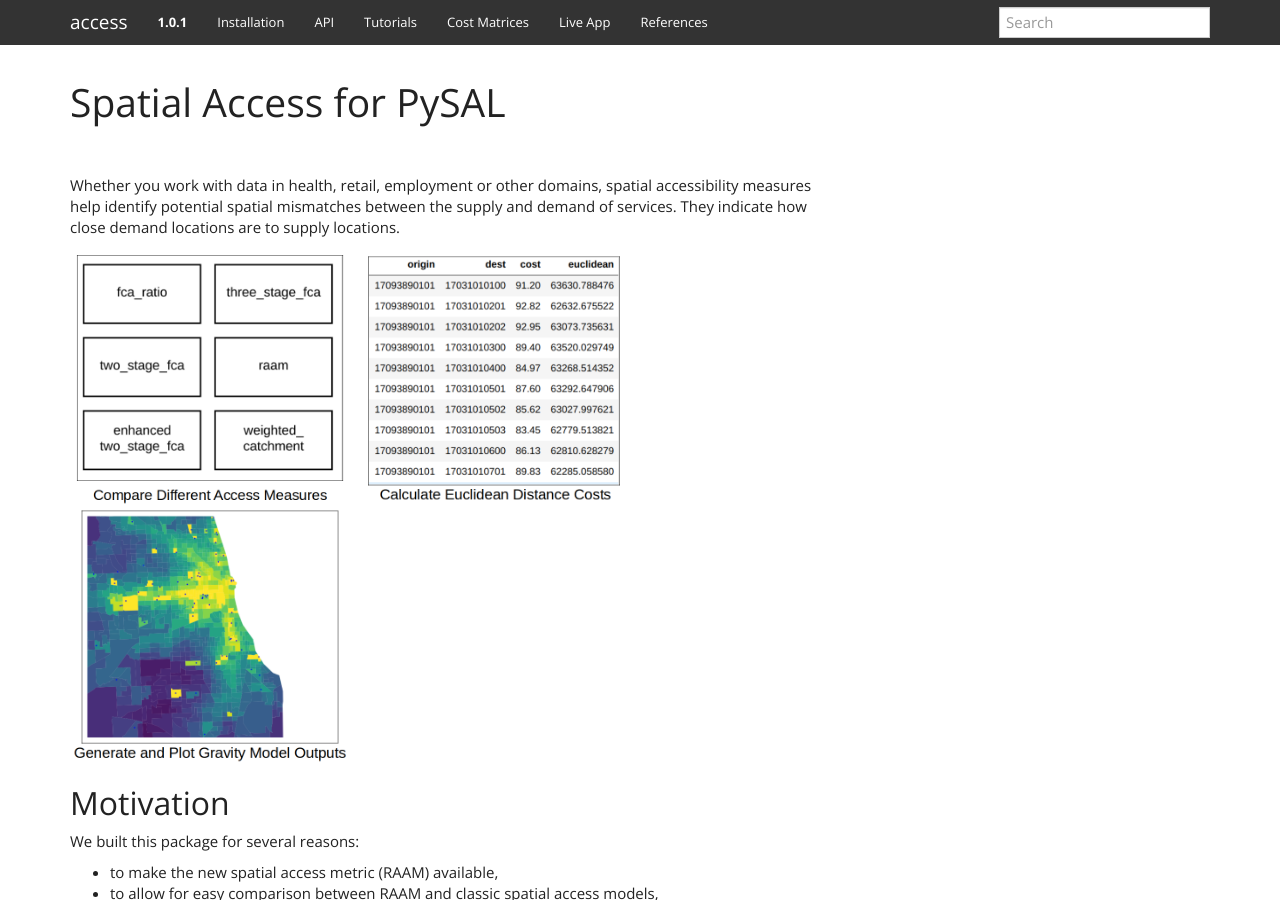
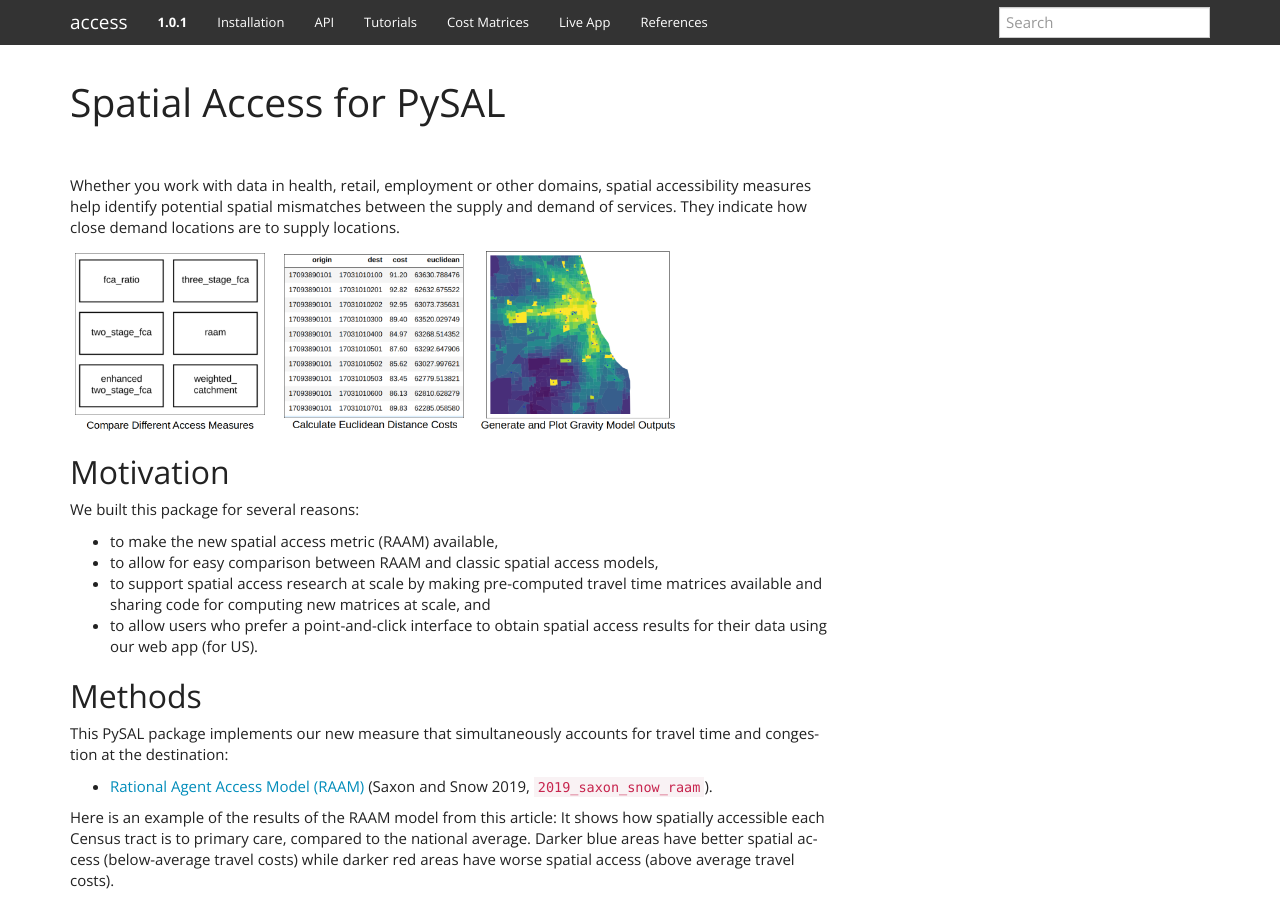
Before and after one commit to pysal/access, a Sphinx documentation site: the page built from docs/index.rst, in a window 1280 px wide and 900 px high. Built offline with Sphinx 7.4.7, drawn with Linux system fonts in a browser that asks for light colours; cross-references to code outside the pages are shown as plain code.

Commit message:
update to index page

```diff
--- a/docs/index.rst
+++ b/docs/index.rst
@@ -11,15 +11,15 @@ Whether you work with data in health, retail, employment or other domains, spati
 
 .. image:: _static/images/compare_access.png
    :target: https://nbviewer.jupyter.org/github/JamesSaxon/access/blob/master/notebooks/Generating%20and%20Plotting%20a%20Variety%20of%20Access%20Scores.ipynb#Ready-to-roll...
-   :width: 280px
+   :width: 200px
 
 .. image:: _static/images/euclidean_distance.png
    :target: https://nbviewer.jupyter.org/github/JamesSaxon/access/blob/master/notebooks/Generating%20and%20Plotting%20a%20Variety%20of%20Access%20Scores.ipynb#Add-an-Additional-Distance-Measure---Euclidean-Distance
-   :width: 280px
+   :width: 200px
 
 .. image:: _static/images/gravity_model.png
    :target: https://nbviewer.jupyter.org/github/JamesSaxon/access/blob/example_updates/notebooks/How%20to%20Use%20access%20to%20Compute%20Access%20Scores%20to%20Resources%20Given%20XY%20Coordinates%20Joined%20to%20Census%20Tracts.ipynb#Gravity-Model
-   :width: 280px
+   :width: 200px
 
 
 
```
